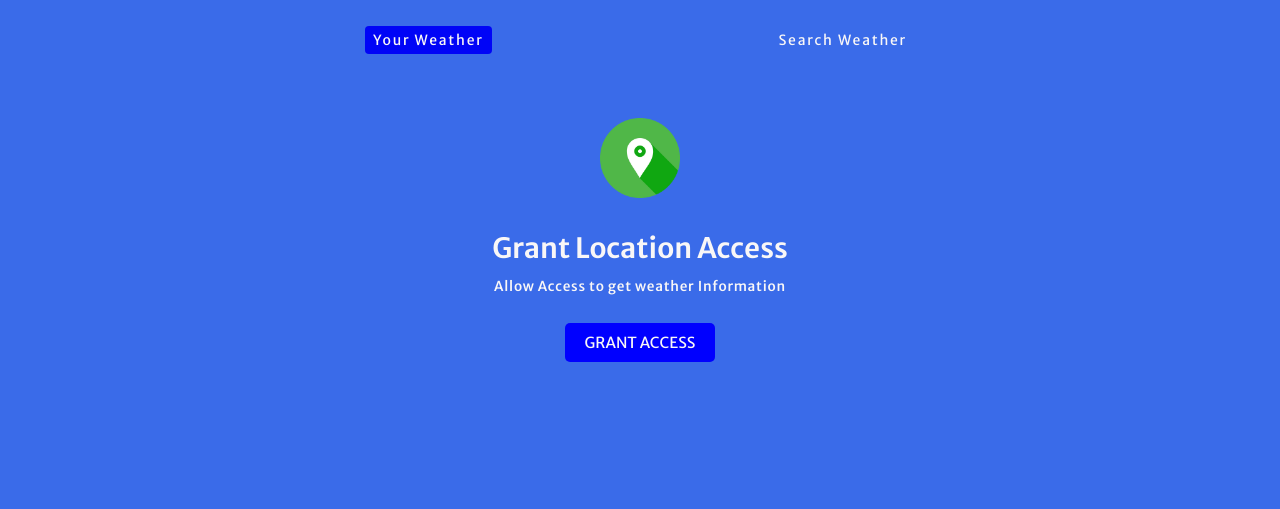
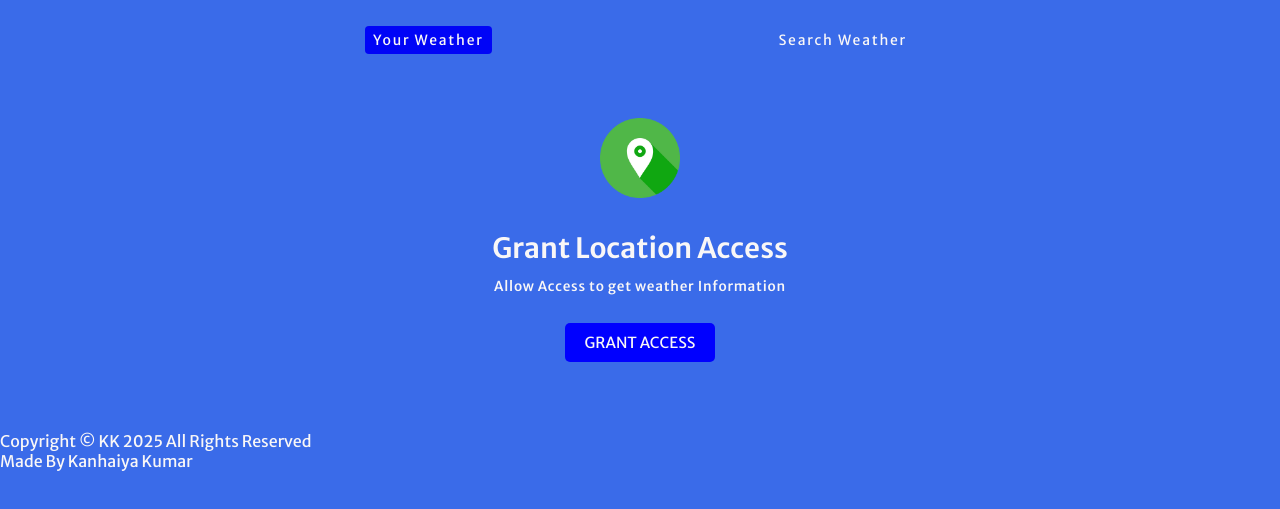
Before and after one commit to iamkanhaiyakumar/weather-app-0.1, a plain HTML site: page index.html in a window 1280 px wide. Shown: the part 159-668 px from the top of the page. Drawn offline with Linux system fonts and the light colour scheme.

Commit message:
Update index.html

```diff
--- a/index.html
+++ b/index.html
@@ -104,14 +104,14 @@
 
 
         </div>
-        <!-- <footer>
+        <footer>
             <div class="footerBox">
                 <p>
-                    Copyright  &copy; KK 202 All Rights Reserved
+                    Copyright  &copy; KK 2025 All Rights Reserved
                     <br>Made By Kanhaiya Kumar
                 </p>
            </div>
-        </footer> -->
+        </footer>
 
     </div>
 
```
